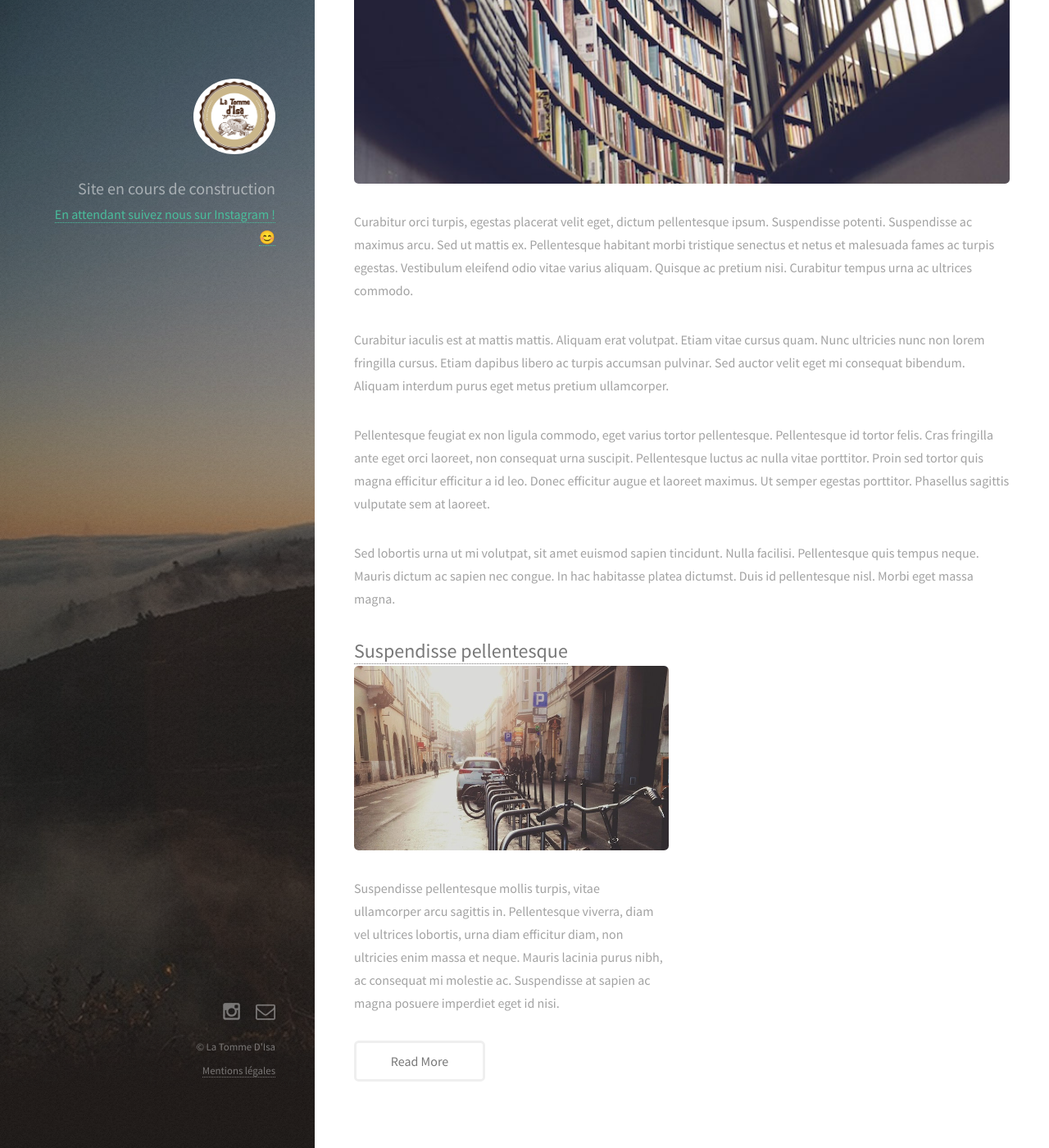
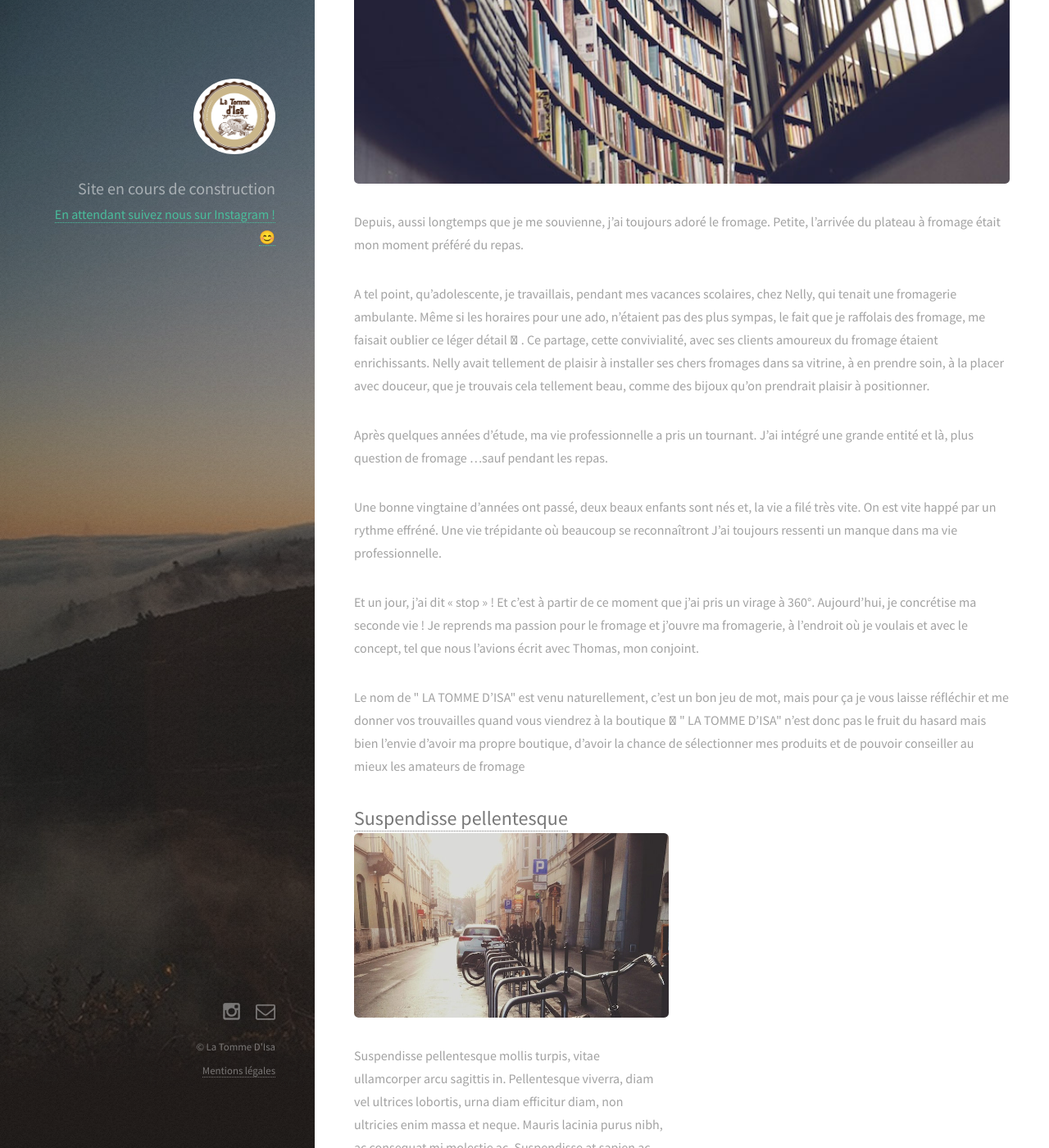
Before and after one commit to SachaCR/la-tomme-disa, a Jekyll site: the page built from _posts/2015-02-17-curabitur.markdown, in a window 1280 px wide and 1400 px high, scrolled down 441 px. Shown: the whole window at 82% size. Built offline with Jekyll 4.4.1, drawn with Linux system fonts in a browser that asks for light colours; nearby versions of some CDN libraries; some of the changed text lies outside the part shown.

Commit message:
Test premiere page

```diff
--- a/_posts/2015-02-17-curabitur.markdown
+++ b/_posts/2015-02-17-curabitur.markdown
@@ -1,10 +1,33 @@
 ---
 layout: post
+title: Qui sommes nous ?
 ---
-<img src="/images/fulls/03.jpg" class="fit image"> Curabitur orci turpis, egestas placerat velit eget, dictum pellentesque ipsum. Suspendisse potenti. Suspendisse ac maximus arcu. Sed ut mattis ex. Pellentesque habitant morbi tristique senectus et netus et malesuada fames ac turpis egestas. Vestibulum eleifend odio vitae varius aliquam. Quisque ac pretium nisi. Curabitur tempus urna ac ultrices commodo.
+<img src="/images/fulls/03.jpg" class="fit image">
+Depuis, aussi longtemps que je me souvienne, j’ai toujours adoré le fromage. Petite, l’arrivée
+du plateau à fromage était mon moment préféré du repas.
 
-Curabitur iaculis est at mattis mattis. Aliquam erat volutpat. Etiam vitae cursus quam. Nunc ultricies nunc non lorem fringilla cursus. Etiam dapibus libero ac turpis accumsan pulvinar. Sed auctor velit eget mi consequat bibendum. Aliquam interdum purus eget metus pretium ullamcorper.
+A tel point, qu’adolescente, je travaillais, pendant mes vacances scolaires, chez Nelly, qui
+tenait une fromagerie ambulante. Même si les horaires pour une ado, n’étaient pas des plus
+sympas, le fait que je raffolais des fromage, me faisait oublier ce léger détail  .
+Ce partage, cette convivialité, avec ses clients amoureux du fromage étaient enrichissants.
+Nelly avait tellement de plaisir à installer ses chers fromages dans sa vitrine, à en prendre
+soin, à la placer avec douceur, que je trouvais cela tellement beau, comme des bijoux qu’on
+prendrait plaisir à positionner.
 
-Pellentesque feugiat ex non ligula commodo, eget varius tortor pellentesque. Pellentesque id tortor felis. Cras fringilla ante eget orci laoreet, non consequat urna suscipit. Pellentesque luctus ac nulla vitae porttitor. Proin sed tortor quis magna efficitur efficitur a id leo. Donec efficitur augue et laoreet maximus. Ut semper egestas porttitor. Phasellus sagittis vulputate sem at laoreet.
+Après quelques années d’étude, ma vie professionnelle a pris un tournant. J’ai intégré une
+grande entité et là, plus question de fromage …sauf pendant les repas.
 
-Sed lobortis urna ut mi volutpat, sit amet euismod sapien tincidunt. Nulla facilisi. Pellentesque quis tempus neque. Mauris dictum ac sapien nec congue. In hac habitasse platea dictumst. Duis id pellentesque nisl. Morbi eget massa magna.
+Une bonne vingtaine d’années ont passé, deux beaux enfants sont nés et, la vie a filé très
+vite. On est vite happé par un rythme effréné. Une vie trépidante où beaucoup se reconnaîtront
+J’ai toujours ressenti un manque dans ma vie professionnelle.
+
+Et un jour, j’ai dit « stop » ! Et c’est à partir de ce moment que j’ai pris un virage à 360°.
+Aujourd’hui, je concrétise ma seconde vie ! Je reprends ma passion pour le fromage et j’ouvre
+ma fromagerie, à l’endroit où je voulais et avec le concept, tel que nous l’avions écrit avec
+Thomas, mon conjoint.
+
+Le nom de &quot; LA TOMME D’ISA&quot; est venu naturellement, c’est un bon jeu de mot, mais pour ça je
+vous laisse réfléchir et me donner vos trouvailles quand vous viendrez à la boutique 
+&quot; LA TOMME D’ISA&quot; n’est donc pas le fruit du hasard mais bien l’envie d’avoir ma propre
+boutique, d’avoir la chance de sélectionner mes produits et de pouvoir conseiller au mieux les
+amateurs de fromage
```
Also changed, not shown: _pages/test.md (added, +6 -0 lines).
